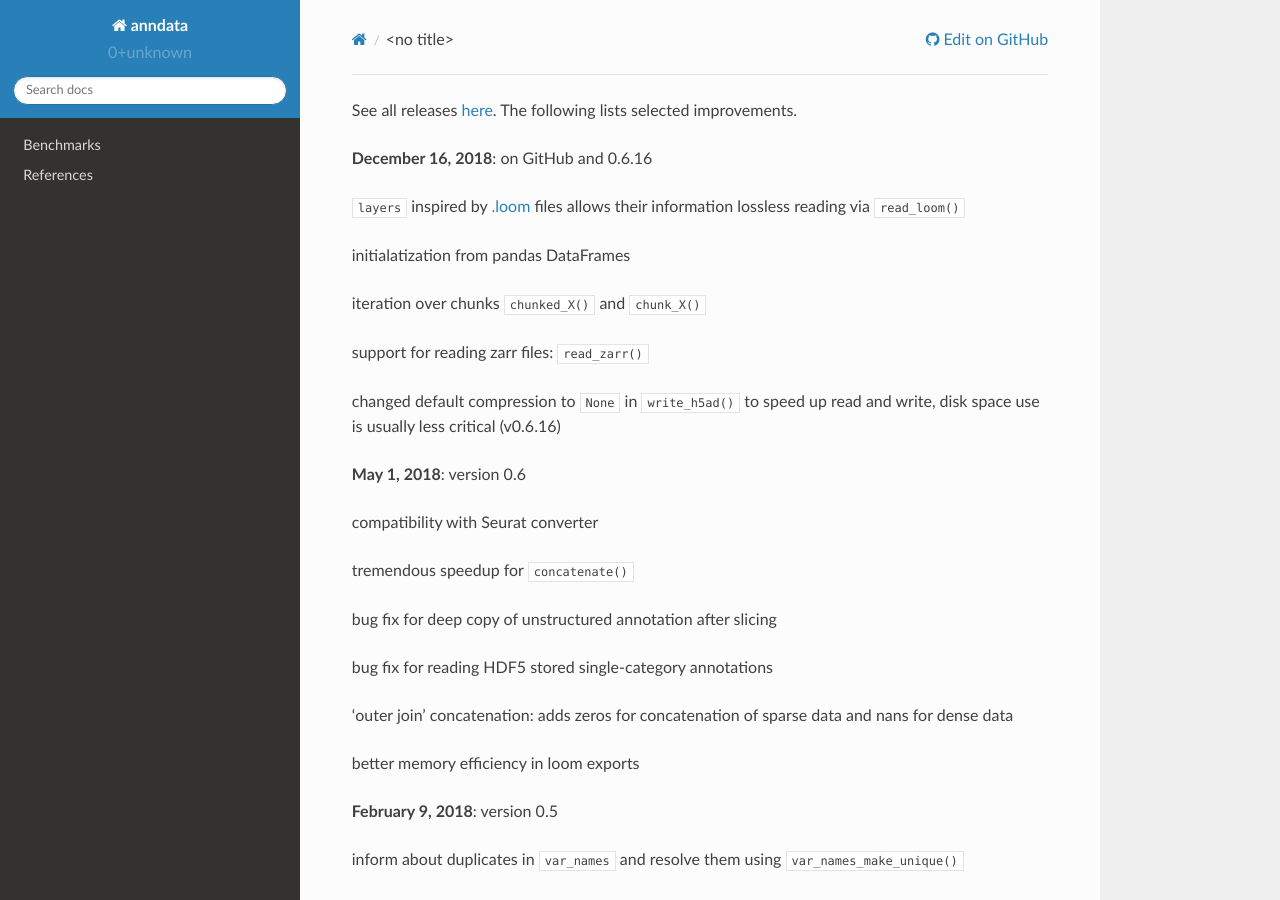
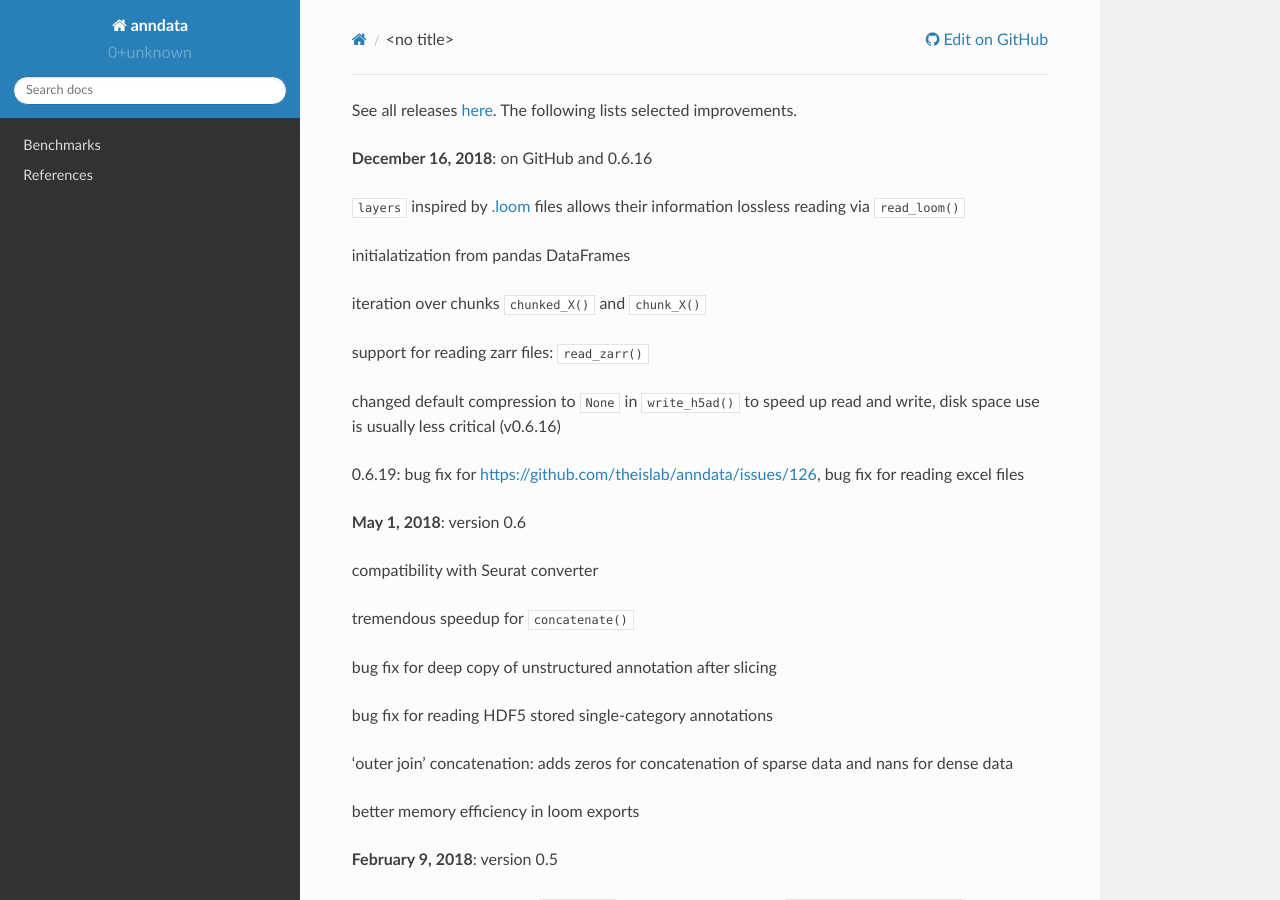
Before and after one commit to scverse/anndata, a Sphinx documentation site: the page built from docs/release_notes.rst, in a window 1280 px wide and 900 px high. Built offline with Sphinx 7.4.7 and the Read the Docs theme 2.0.0, drawn with Linux system fonts in a browser that asks for light colours.

Commit message:
release notes for 0.6.19

```diff
--- a/docs/release_notes.rst
+++ b/docs/release_notes.rst
@@ -8,7 +8,7 @@ See all releases `here <https://github.com/theislab/anndata/releases>`_. The fol
 3. iteration over chunks :func:`~anndata.AnnData.chunked_X` and :func:`~anndata.AnnData.chunk_X`
 4. support for reading zarr files: :func:`~anndata.read_zarr`
 5. changed default compression to ``None`` in :func:`~anndata.AnnData.write_h5ad` to speed up read and write, disk space use is usually less critical (v0.6.16)
-
+6. 0.6.19: bug fix for https://github.com/theislab/anndata/issues/126, bug fix for reading excel files
 
 **May 1, 2018**: version 0.6
 
```
